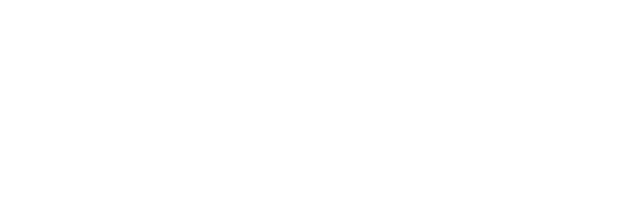
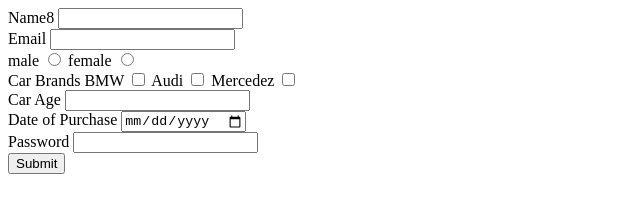
Before and after one commit to acciojob/car-insurance-form-Nadikuda, a website: page main.html in a window 1280 px wide. Shown: the whole page, without its empty margins (0-640 px from the left). Drawn offline with Linux system fonts and the light colour scheme.

Commit message:
created a submission

```diff
--- a/main.html
+++ b/main.html
@@ -10,7 +10,55 @@
 	<!-- the entire body must be written by student -->
     <script type="text/javascript" src="./script.js">
 </script>
+	<div>
+<div>
+	<label for="name">Name8</label>
+	<input type="text"  id="name" name="Name8" required>
+</div>
+	<div>
+		<label for="email">Email</label>
+		<input type="email" id="email" name="Email" required>
+	</div>
 
+		<label for="male">male</label>
+		<input type="radio" value="m" id="male" name="gender" required>
+
+
+	<label for="female">female</label>
+	<input type="radio" value="f" id="female" name="gender" required>
+		<div>
+			<label for="Car Brands"> Car Brands </label>
+			<label for="BMW">BMW </label>
+				<input type="checkbox">
+			<label for="Audi">Audi </label>
+			<input type="checkbox" required>
+			<label for="Mercedez">Mercedez</label>
+			<input type="checkbox" required>
+		</div>
+		<div>
+			<label for="Car Age">Car Age</label>
+			<input type="number" id="carage" name="carage" required>
+		</div>
+		<div>
+			<label for="Date of Purchase">Date of Purchase</label>
+			<input type="date" required>
+		</div>
+		<div>
+			<label for="password">Password</label>
+			<input type="password" id="password" name="Password" required>
+		</div>
+
+		<div>
+			<input type="submit">
+		</div>
 </body>
 
 </html>
+<!--
+name8
+email
+gender
+car brands
+car age
+date of purchase
+submit button
```
